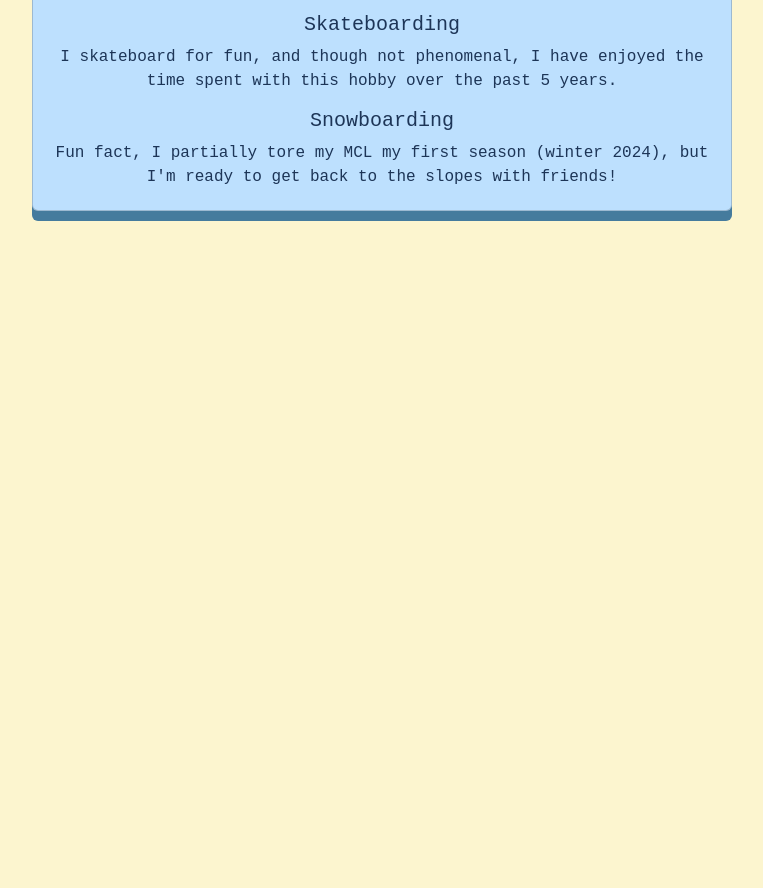
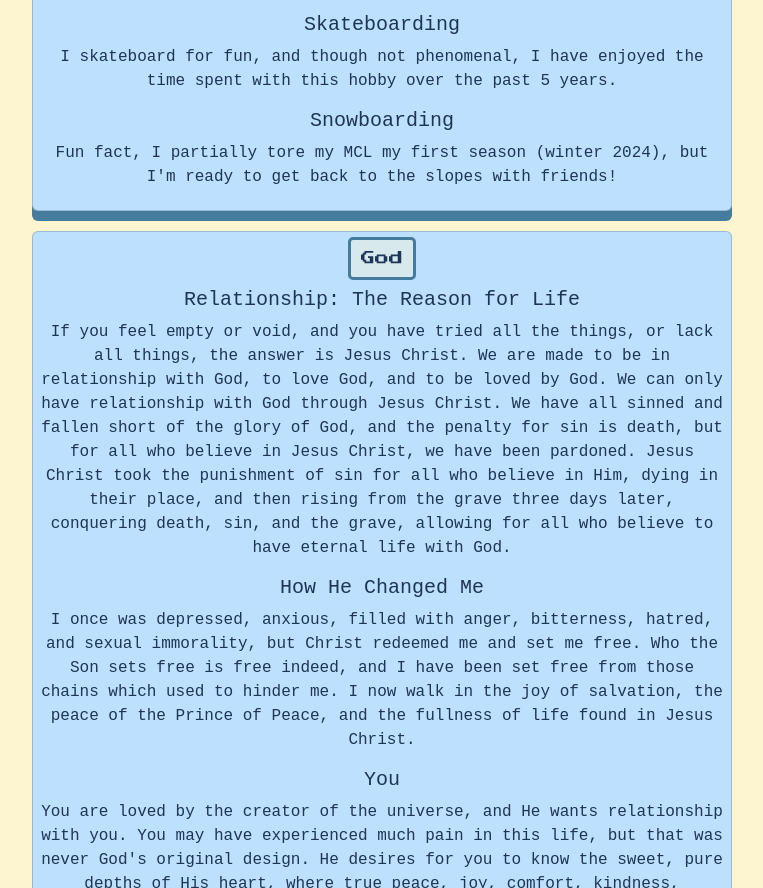
Before and after one commit to Goobriel/Goobriel.Github.io, a plain HTML site: page aboutme.html in a window 1280 px wide. Shown: the part 1912-2800 px from the top of the page, without its empty margins (361-1124 px from the left). Before the commit the page ends 2143 px from the top, so only its background shows below. Drawn offline with nearby package versions, Linux system fonts and the light colour scheme; a web font is replaced by a local one.

Commit message:
Adding Jesus Christ Card to About Me

```diff
--- a/aboutme.html
+++ b/aboutme.html
@@ -60,6 +60,7 @@
 						<a class="body-btn" href="#education">Education</a>
 						<a class="body-btn" href="#leadershipRoles">Leadership Roles</a>
 						<a class="body-btn" href="#hobbies">Hobbies</a>
+						<a class="body-btn" href="#JesusChrist">Jesus Christ</a>
 					</div>
 				</aside>
 				<div class="about-me-main-content scrollspy-example-2" data-bs-spy="scroll" data-bs-target="#navbar-example3" data-bs-smooth-scroll="true" tabindex="0">
@@ -113,6 +114,15 @@
 						<h5>Snowboarding</h5>
 						<p>Fun fact, I partially tore my MCL my first season (winter 2024), but I'm ready to get back to the slopes with friends!</p>
 					</div>
+					<div class="card" id="JesusChrist">
+						<h2>God</h2>
+						<h5>Relationship: The Reason for Life</h5>
+						<p>If you feel empty or void, and you have tried all the things, or lack all things, the answer is Jesus Christ. We are made to be in relationship with God, to love God, and to be loved by God. We can only have relationship with God through Jesus Christ. We have all sinned and fallen short of the glory of God, and the penalty for sin is death, but for all who believe in Jesus Christ, we have been pardoned. Jesus Christ took the punishment of sin for all who believe in Him, dying in their place, and then rising from the grave three days later, conquering death, sin, and the grave, allowing for all who believe to have eternal life with God.</p>
+						<h5>How He Changed Me</h5>
+						<p>I once was depressed, anxious, filled with anger, bitterness, hatred, and sexual immorality, but Christ redeemed me and set me free. Who the Son sets free is free indeed, and I have been set free from those chains which used to hinder me. I now walk in the joy of salvation, the peace of the Prince of Peace, and the fullness of life found in Jesus Christ.</p>
+						<h5>You</h5>
+						<p>You are loved by the creator of the universe, and He wants relationship with you. You may have experienced much pain in this life, but that was never God's original design. He desires for you to know the sweet, pure depths of His heart, where true peace, joy, comfort, kindness, understanding, and love can be found and can heal. Call upon Jesus, confess that He is Lord, and believe in your heart that He rose from the grave, and you will be saved. Seek Him with all your heart, earnestly, and He will reveal Himself to you in wonder and awe.</p>
+					</div>
 				</div>
 			</div>
 		<script src="https://cdn.jsdelivr.net/npm/bootstrap@5.3.6/dist/js/bootstrap.bundle.min.js" integrity="sha384-j1CDi7MgGQ12Z7Qab0qlWQ/Qqz24Gc6BM0thvEMVjHnfYGF0rmFCozFSxQBxwHKO" crossorigin="anonymous"></script>
```
